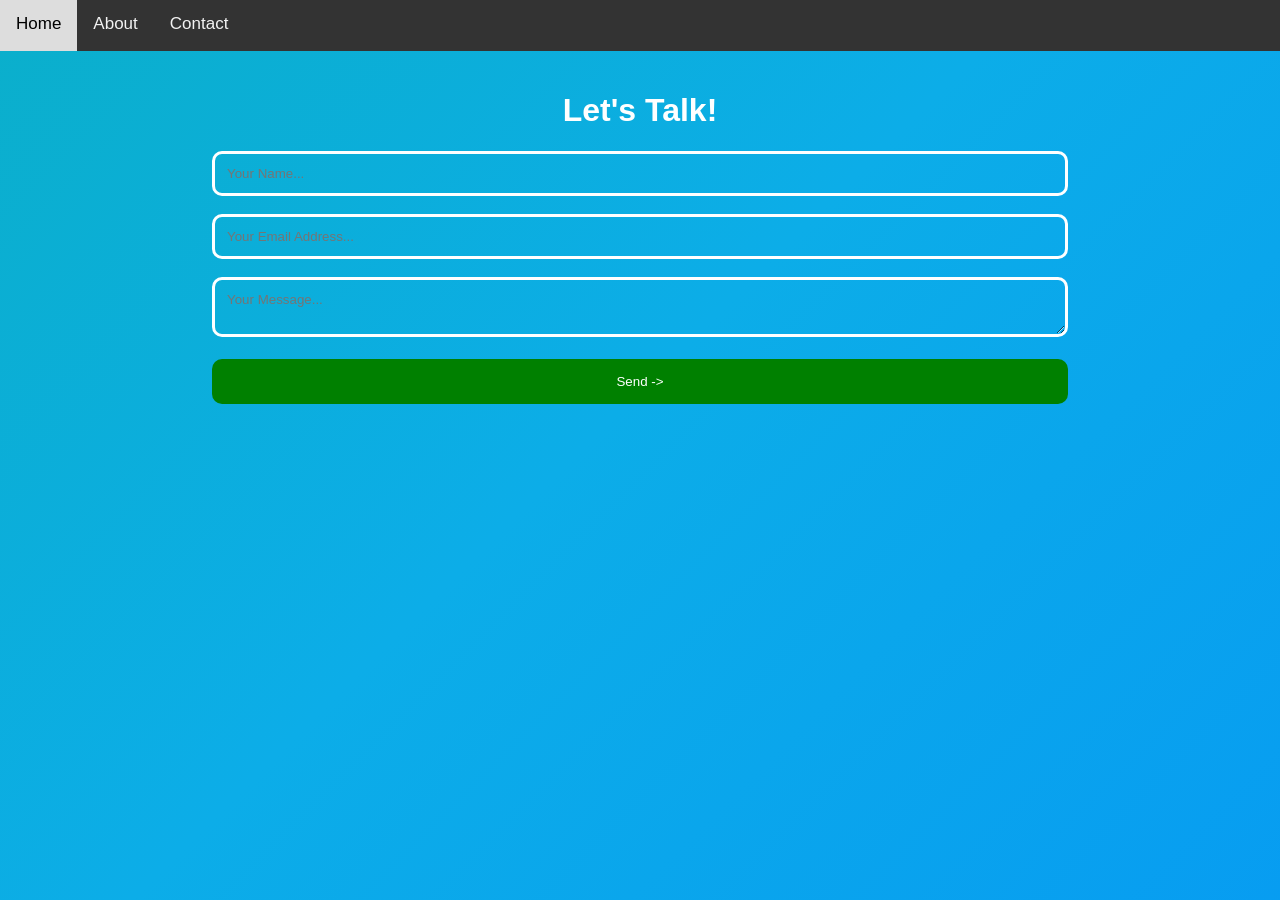
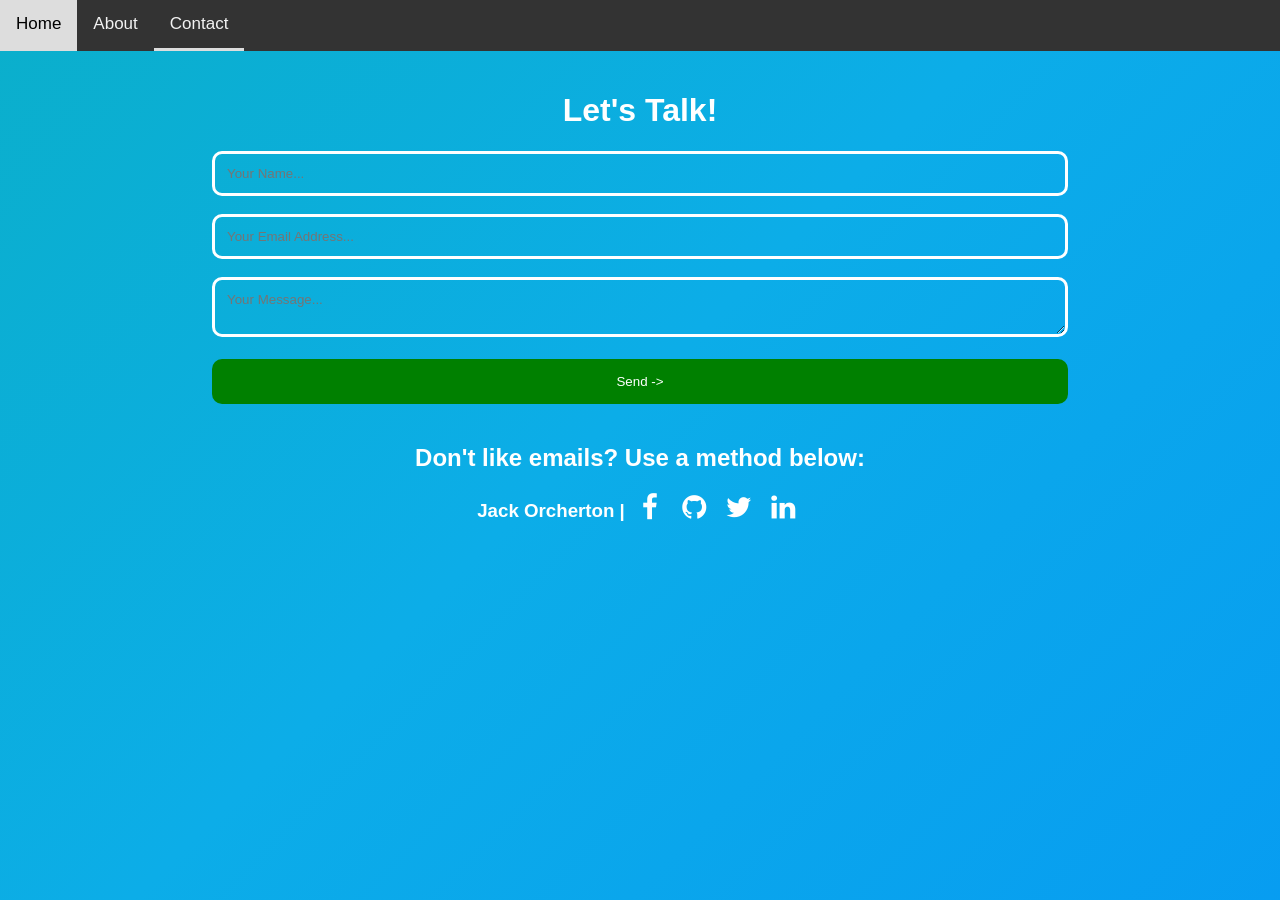
Before and after one commit to jackorcherton/jackorcherton.github.io, a Jekyll site: the page built from contact.html, in a window 1280 px wide. Built offline with Jekyll 4.4.1, drawn with Linux system fonts in a browser that asks for light colours.

Commit message:
mobileMenu
Added mobile friendly navigation & active links

```diff
--- /dev/null
+++ b/_includes/footer.html
@@ -0,0 +1,8 @@
+
+<h3 style="text-align: center;">
+    {{ site.title }} |
+    <a href="https://www.facebook.com/{{site.facebook_username}}" target="_blank"><span title="Facebook" class="icon-facebook"></span></a>
+    <a href="https://github.com/{{site.github_username}}" target="_blank"><span title="GitHub" class="icon-github-circled"></span></a>
+    <a href="https://twitter.com/{{site.twitter_username}}" target="_blank"><span title="Twitter" class="icon-twitter"></span></a>
+    <a href="https://www.linkedin.com/in/{{site.linkedin_username}}" target="_blank"><span title="LinkedIn" class="icon-linkedin"></span></a>
+</h3>
--- a/_includes/head.html
+++ b/_includes/head.html
@@ -4,3 +4,4 @@
 <meta name="Description" content="{{ site.description }}" />
 <link rel="stylesheet" href="{{ 'css/back.css' | relative_url }}">
 <link rel="stylesheet" href="{{ 'css/social.css' | relative_url }}">
+<script src="{{ 'js/mobileMenu.js' | relative_url }}" ></script>
--- a/_includes/navbar.html
+++ b/_includes/navbar.html
@@ -1,6 +1,21 @@
   <nav class="topnav" id="myTopnav">
-    <a href="index.html" class="active">Home</a>
-    <a href="about.html">About</a>
-    <a href="contact.html">Contact</a>
-    <a href="javascript:void(0);" class="icon" onclick="mobileMenu()"><span></span></a>
+    {% if page.url == "/" %}
+      <a href="index.html" class="active">Home</a>
+    {% else %}
+      <a href="index.html">Home</a>
+    {% endif %}
+
+    {% if page.url == "/about.html" %}
+      <a href="about.html" class="active">About</a>
+    {% else %}
+      <a href="about.html">About</a>
+    {% endif %}
+
+    {% if page.url == "/contact.html" %}
+      <a href="contact.html" class="active">Contact</a>
+    {% else %}
+      <a href="contact.html">Contact</a>
+    {% endif %}
+
+    <a href="javascript:void(0);" class="icon" onclick="mobileMenu()"><span>☰</span></a>
   </nav>
--- a/contact.html
+++ b/contact.html
@@ -17,3 +17,5 @@
     <input type="submit" value="Send ->">
     <br>
 </form>
+<h2>Don't like emails? Use a method below:</h2>
+{% include footer.html %}
--- a/css/back.css
+++ b/css/back.css
@@ -33,6 +33,7 @@
 nav {
   overflow: hidden;
   background-color: #333;
+  z-index:9999;
 }
 
 nav a {
@@ -43,6 +44,8 @@
   padding: 14px 16px;
   text-decoration: none;
   font-size: 17px;
+  z-index:9999;
+  border-bottom: 3px solid #333;
 }
 
 nav a:hover {
--- /dev/null
+++ b/js/mobileMenu.js
@@ -0,0 +1,8 @@
+function mobileMenu() {
+  var x = document.getElementById("myTopnav");
+  if (x.className === "topnav") {
+    x.className += " responsive";
+  } else {
+    x.className = "topnav";
+  }
+}
```
Lines whose indentation alone changed are shown as unchanged.
